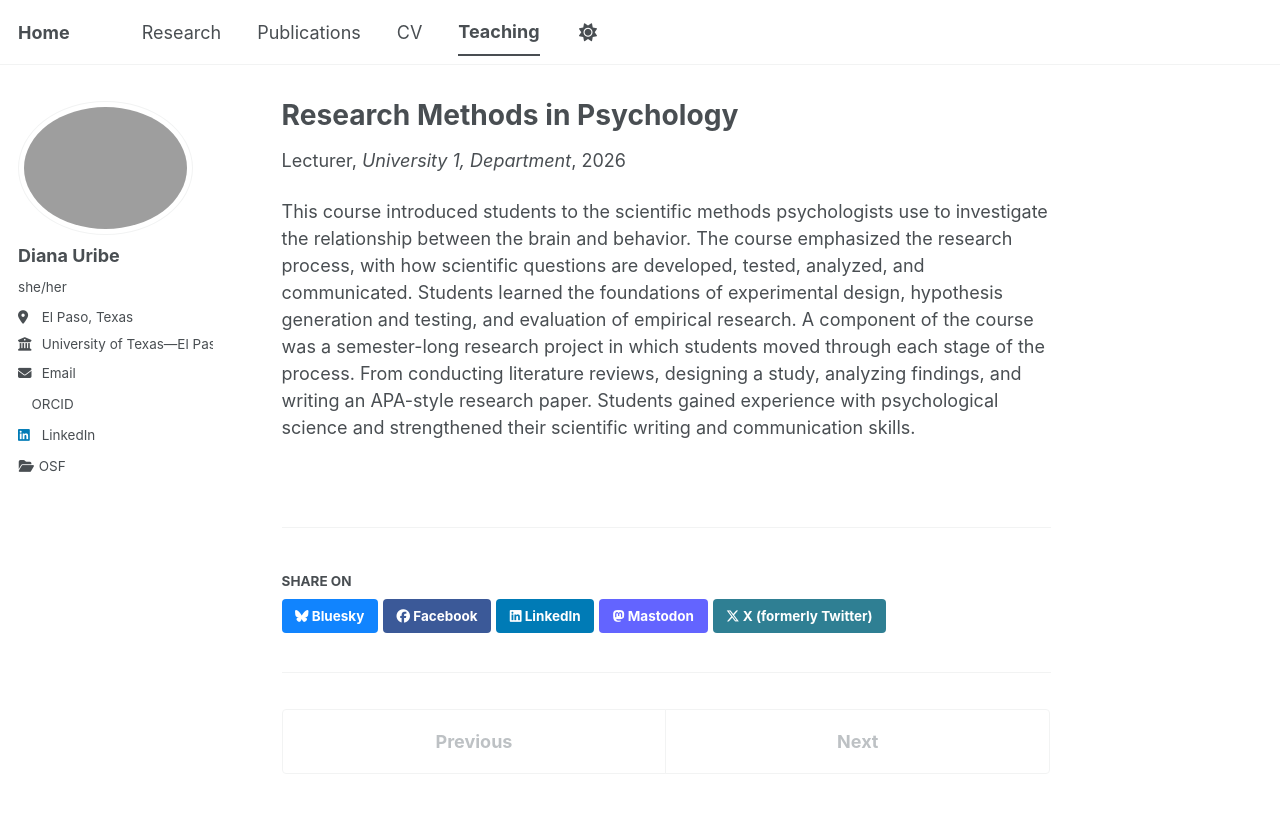
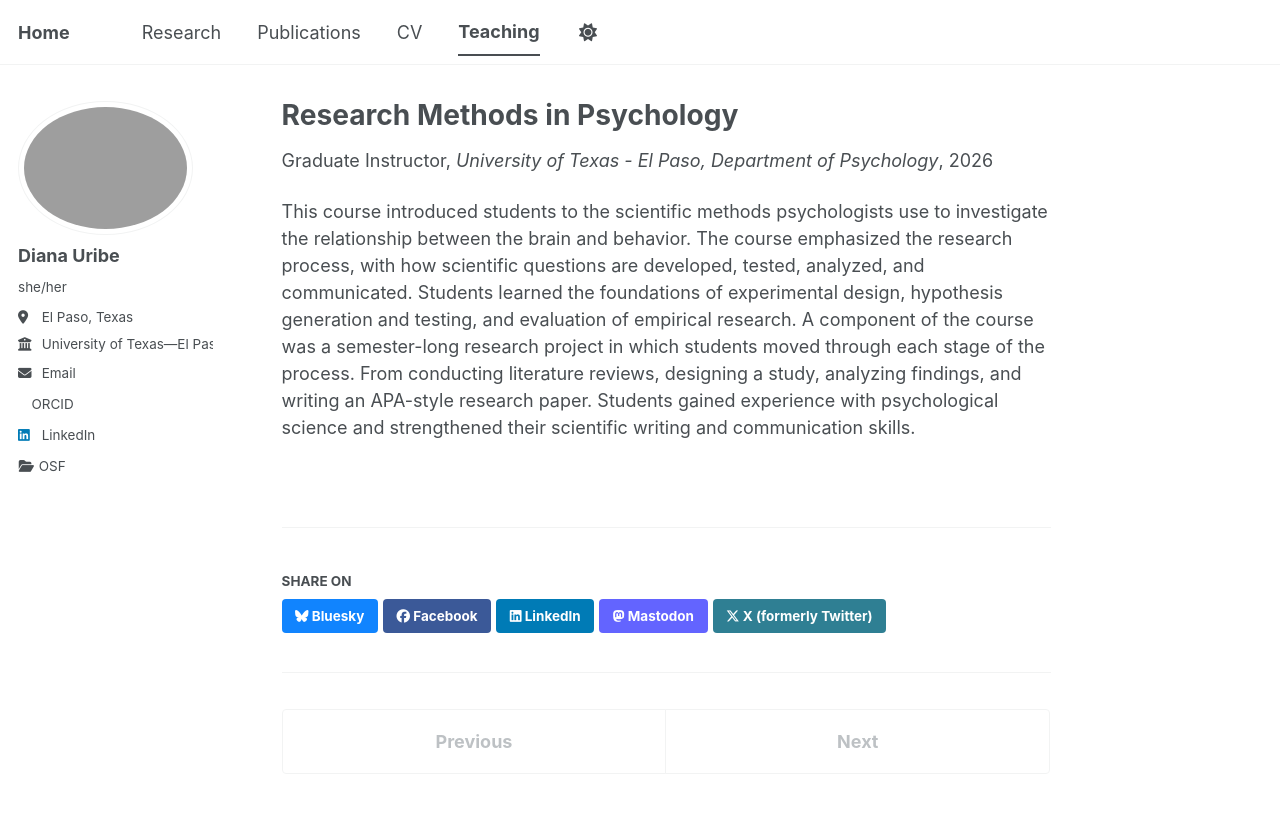
Before and after one commit to UribeDiana/uribediana.github.io, a Jekyll site: the page built from _teaching/2014-spring-teaching-1.md, in a window 1280 px wide. Shown: the top 813 px of the page. Built offline with Jekyll 4.4.1, drawn with Linux system fonts in a browser that asks for light colours; a style sheet for code colours, icons or effects is not loaded.

Commit message:
Update 2014-spring-teaching-1.md

```diff
--- a/_teaching/2014-spring-teaching-1.md
+++ b/_teaching/2014-spring-teaching-1.md
@@ -1,9 +1,8 @@
 ---
 title: "Research Methods in Psychology"
 collection: teaching
-type: "Lecturer"
-permalink: /teaching/2014-spring-teaching-1
-venue: "University 1, Department"
+type: "Graduate Instructor"
+venue: "University of Texas - El Paso, Department of Psychology"
 date: "2022, 2024, 2025"
 ---
 
```
